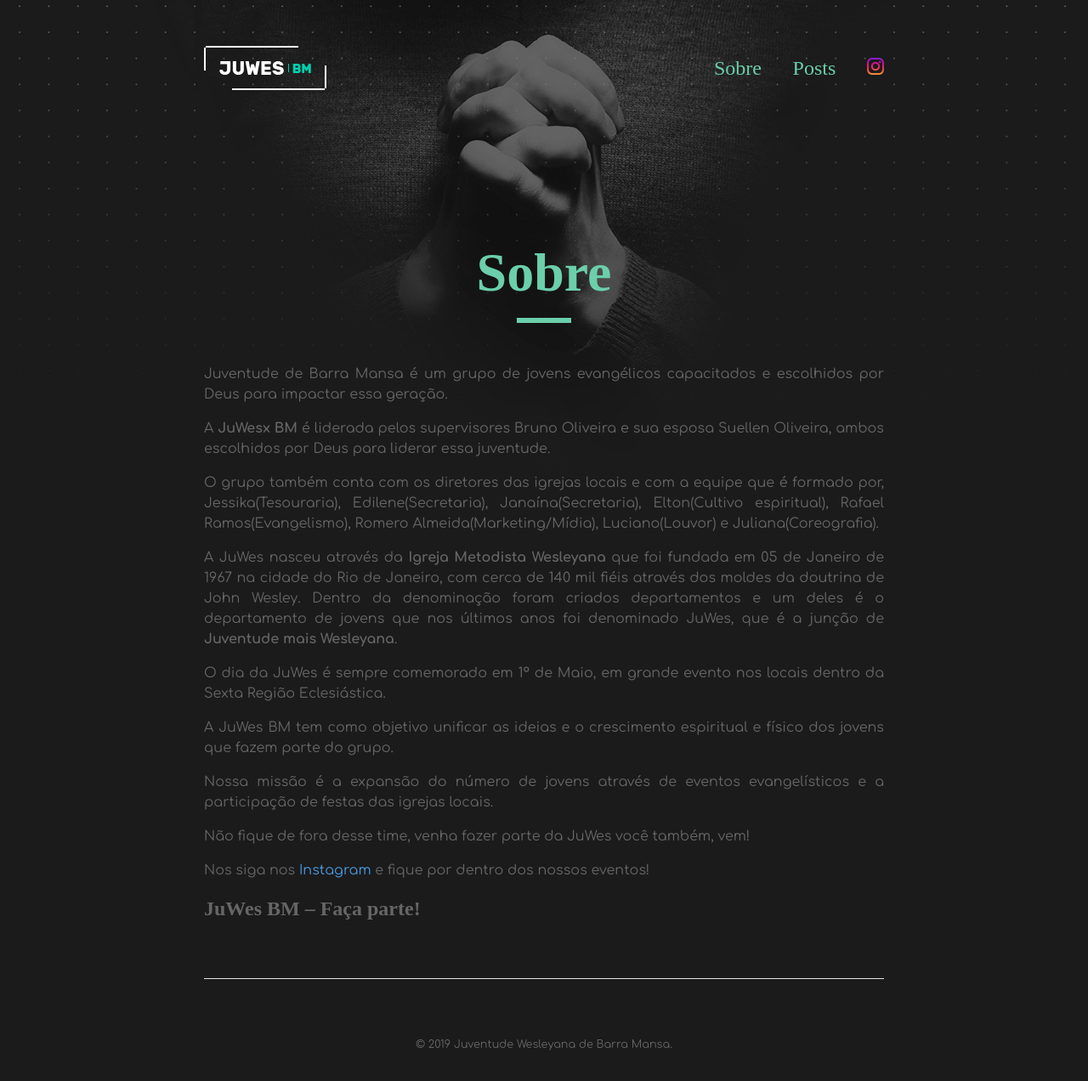
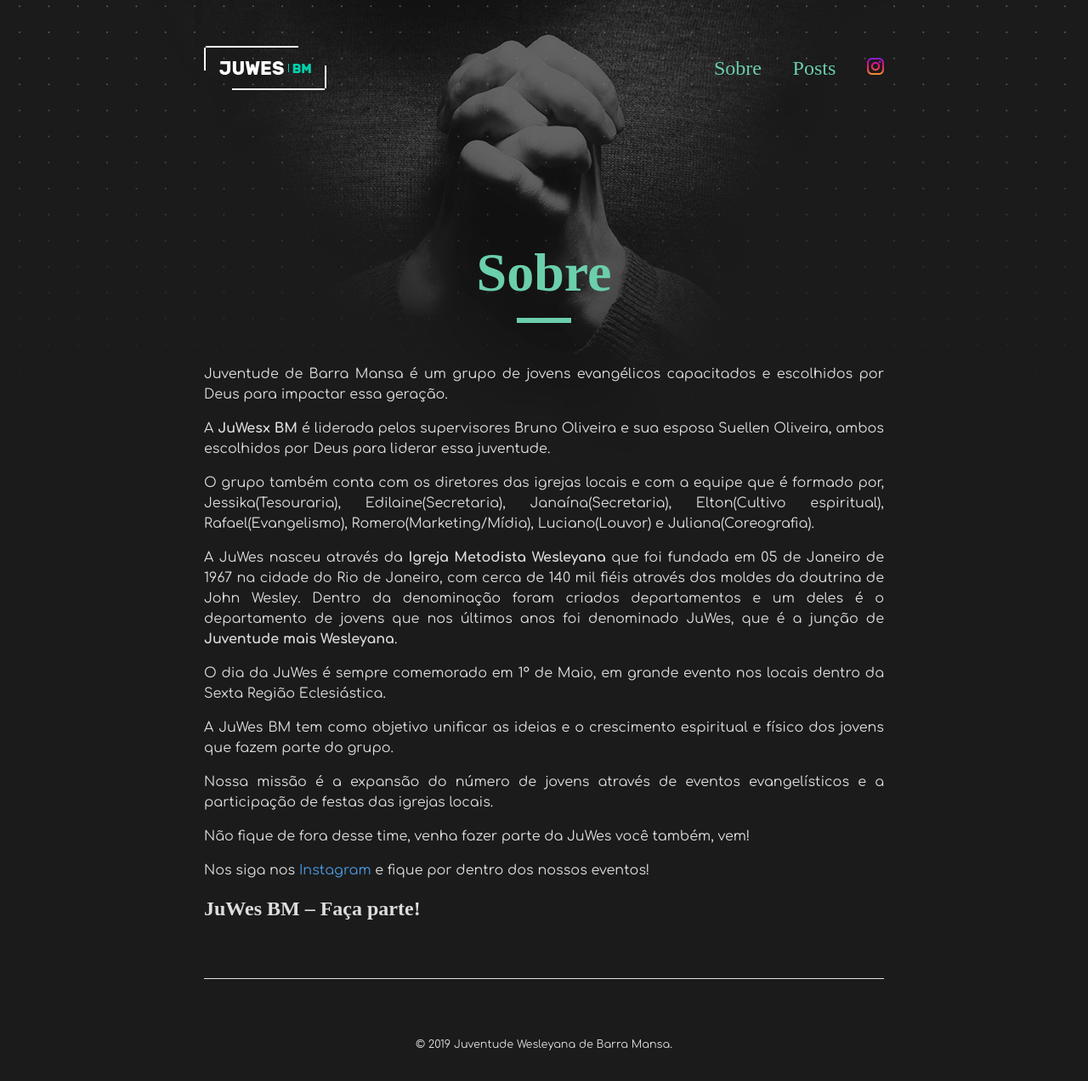
Before and after one commit to romeroalmeida/.github.io, a Jekyll site: the page built from _pages/about.md, in a window 1280 px wide. Shown: the whole page at 85% size. Built offline with Jekyll 4.4.1, drawn with Linux system fonts in a browser that asks for light colours; some web fonts are replaced.

Commit message:
sobre e cor

```diff
--- a/_pages/about.md
+++ b/_pages/about.md
@@ -10,7 +10,7 @@ Juventude de Barra Mansa é um grupo de jovens evangélicos capacitados e escolh
 A **JuWesx BM** é  liderada pelos supervisores Bruno Oliveira e sua esposa Suellen Oliveira, ambos escolhidos por Deus para liderar essa juventude.
 
 O grupo também conta com os diretores das igrejas locais e com a equipe que é formado por,
-Jessika(Tesouraria), Edilene(Secretaria), Janaína(Secretaria), Elton(Cultivo espiritual), Rafael Ramos(Evangelismo), Romero Almeida(Marketing/Mídia), Luciano(Louvor) e Juliana(Coreografia).
+Jessika(Tesouraria), Edilaine(Secretaria), Janaína(Secretaria), Elton(Cultivo espiritual), Rafael(Evangelismo), Romero(Marketing/Mídia), Luciano(Louvor) e Juliana(Coreografia).
 
 A JuWes nasceu através da **Igreja Metodista Wesleyana** que foi fundada em 05 de Janeiro de 1967 na cidade do Rio de Janeiro, com cerca de 140 mil fiéis através dos moldes da doutrina de John Wesley. Dentro da denominação foram criados departamentos e um deles é o departamento de jovens que nos últimos anos foi denominado JuWes, que é  a junção  de **Juventude mais Wesleyana**.
 
--- a/_sass/geral/_catalogue.scss
+++ b/_sass/geral/_catalogue.scss
@@ -16,7 +16,7 @@
   }
 
   &-time {
-    color: $default-tint;
+    color: $default-shade;
     font-family: $serif-secondary;
     letter-spacing: .5px;
   }
--- a/_sass/geral/_variables.scss
+++ b/_sass/geral/_variables.scss
@@ -1,5 +1,5 @@
 // Colors
-$default-color: #666;
+$default-color: #ddd;
 $default-shade: #6bcfab;
 $default-tint: #aaa;
 $grey-1: #979797;
```
Also changed, not shown: tale.gemspec.
